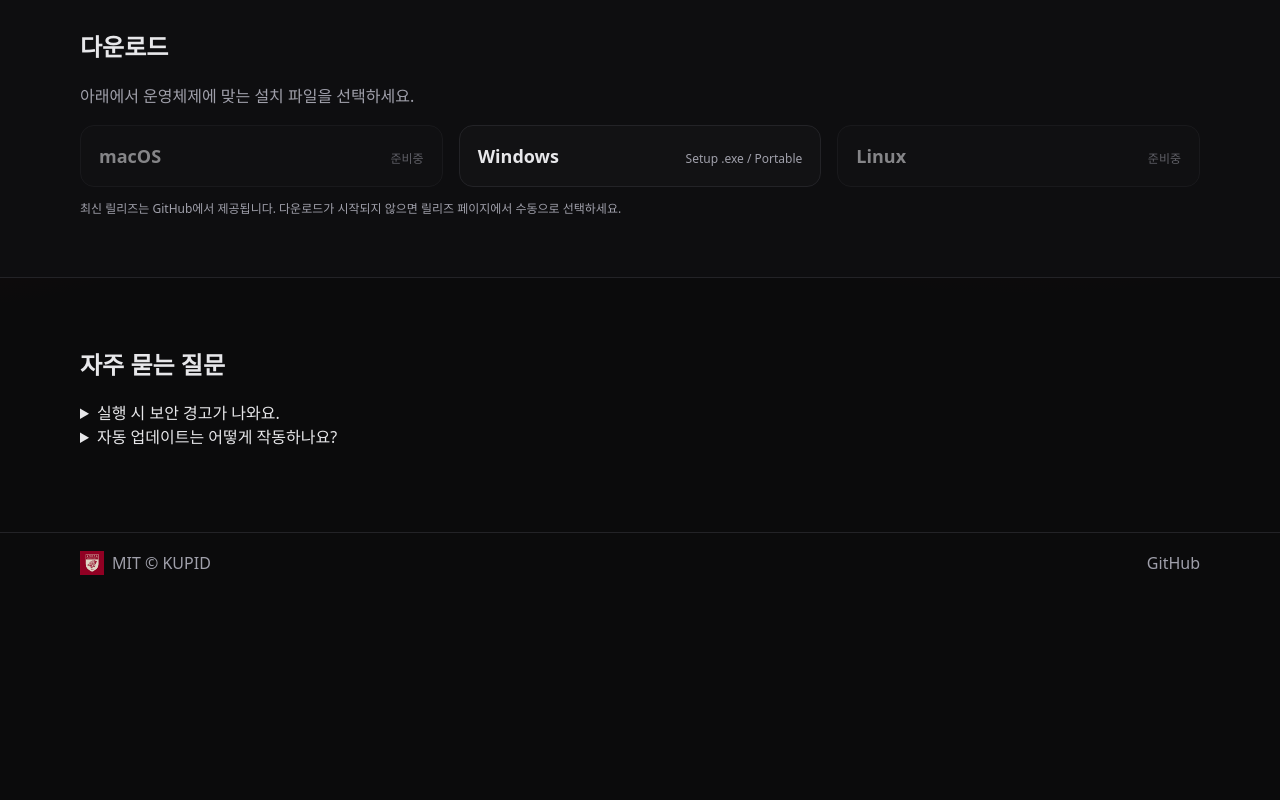
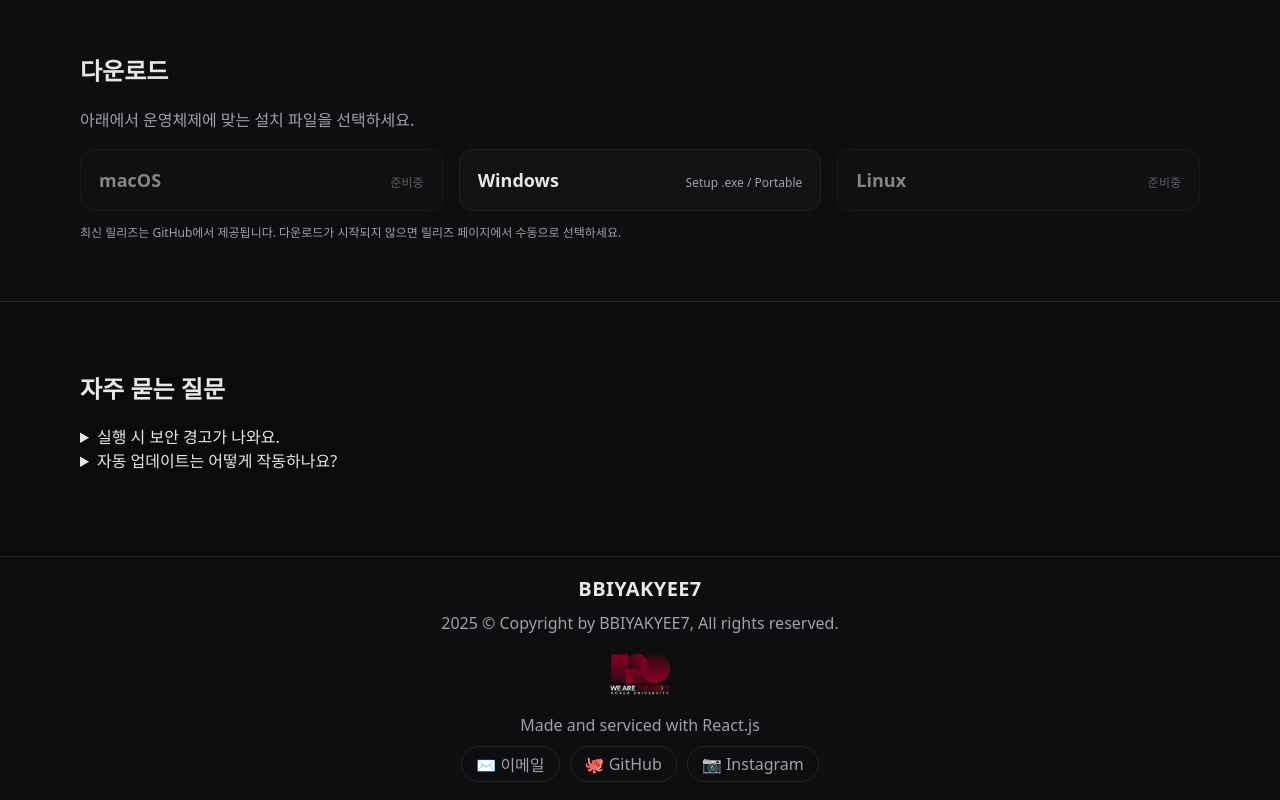
Before and after one commit to BBIYAKYEE7/KUPID, a React (Create React App) app in the folder web/: page / in a window 1280 px wide. Shown: the part 725-1525 px from the top of the page. Before the commit the page ends 1318 px from the top, so only its background shows below. Built offline with nearby package versions, Linux system fonts and the light colour scheme; a web font is replaced by a local one.

Commit message:
푸터 바꿨어요

```diff
--- a/web/public/index.html
+++ b/web/public/index.html
@@ -2,14 +2,15 @@
 <html lang="en">
   <head>
     <meta charset="utf-8" />
-    <link rel="icon" href="%PUBLIC_URL%/favicon.ico" />
+    <link rel="icon" type="image/png" href="%PUBLIC_URL%/images/korea.png" />
+    <link rel="shortcut icon" type="image/png" href="%PUBLIC_URL%/images/korea.png" />
     <meta name="viewport" content="width=device-width, initial-scale=1" />
     <meta name="theme-color" content="#000000" />
     <meta
       name="description"
       content="Web site created using create-react-app"
     />
-    <link rel="apple-touch-icon" href="%PUBLIC_URL%/logo192.png" />
+    <link rel="apple-touch-icon" href="%PUBLIC_URL%/images/korea.png" />
     <link rel="preconnect" href="https://cdn.jsdelivr.net" crossorigin>
     <link rel="stylesheet" href="https://cdn.jsdelivr.net/npm/pretendard@latest/dist/web/static/pretendard.css" crossorigin>
     <!--
@@ -26,7 +27,7 @@
       work correctly both with client-side routing and a non-root public URL.
       Learn how to configure a non-root public URL by running `npm run build`.
     -->
-    <title>React App</title>
+    <title>KUPID 다운로드</title>
   </head>
   <body>
     <noscript>You need to enable JavaScript to run this app.</noscript>
--- a/web/src/App.css
+++ b/web/src/App.css
@@ -70,8 +70,17 @@ body {
 .os { font-size: 18px; font-weight: 700; }
 .hint { color: var(--muted); font-size: 12px; }
 
-.footer { border-top: 1px solid var(--border); padding: 18px 0; color: var(--muted); }
+.footer { border-top: 1px solid var(--border); padding: 18px 0; color: var(--muted); background: #0e0e10; }
 .footer .container { display: flex; gap: 12px; align-items: center; justify-content: space-between; }
+.footer-inner { display: flex; flex-direction: column; align-items: center; gap: 10px; text-align: center; width: 100%; }
+.footer-brand { color: var(--text); margin: 0; font-size: 20px; font-weight: 700; letter-spacing: 0.4px; }
+.footer-sub { margin: 0; color: var(--muted); }
+.footer-badge { width: 60px; height: auto; opacity: 0.95; }
+.footer-links { display: flex; align-items: center; gap: 12px; }
+.footer-ctas { display: flex; gap: 10px; flex-wrap: wrap; justify-content: center; }
+.btn-footer { display: inline-flex; align-items: center; gap: 8px; height: 36px; padding: 0 14px; border-radius: 999px; border: 1px solid var(--border); background: transparent; color: var(--text); text-decoration: none; box-shadow: 0 0 0 0 transparent; transition: box-shadow .2s, transform .05s, background .2s, color .2s; }
+.btn-footer:hover { box-shadow: 0 0 0 4px var(--ring); }
+.btn-footer:active { transform: translateY(1px); }
 .footer a { color: var(--muted); text-decoration: none; }
 .footer a:hover { color: var(--text); }
 
--- a/web/src/App.js
+++ b/web/src/App.js
@@ -89,7 +89,7 @@ function App() {
             </li>
             <li>
               <h3>크로스 플랫폼</h3>
-              <p>macOS, Windows, Linux에서 동일한 경험을 제공합니다.</p>
+              <p>macOS, Windows, Linux에서 동일한 경험을 제공할 예정입니다. 현재는 Windows 버전만 제공됩니다.</p>
             </li>
           </ul>
         </section>
@@ -137,11 +137,17 @@ function App() {
 
       <footer className="footer" role="contentinfo">
         <div className="container">
-          <div style={{display:'flex',alignItems:'center',gap:8}}>
-            <img src="/images/korea.png" alt="고려대학교 아이콘" width="24" height="24" />
-            <span>MIT © KUPID</span>
+          <div className="footer-inner">
+            <h3 className="footer-brand">BBIYAKYEE7</h3>
+            <p className="footer-sub">2025 © Copyright by BBIYAKYEE7, All rights reserved.</p>
+            <img className="footer-badge" src="/images/kuni120-2.png" alt="고려대 120주년 배지" />
+            <p className="footer-sub">Made and serviced with React.js</p>
+            <div className="footer-ctas">
+              <a className="btn-footer" href="mailto:bbiyakyee7@gmail.com" aria-label="Email">✉️ 이메일</a>
+              <a className="btn-footer" href="https://github.com/BBIYAKYEE7" target="_blank" rel="noopener noreferrer" aria-label="GitHub">🐙 GitHub</a>
+              <a className="btn-footer" href="https://instagram.com/bbiyakyee7" target="_blank" rel="noopener noreferrer" aria-label="Instagram">📷 Instagram</a>
+            </div>
           </div>
-          <a href="https://github.com/BBIYAKYEE7/KUPID" target="_blank" rel="noopener noreferrer">GitHub</a>
         </div>
       </footer>
     </div>
```
Also changed, not shown: web/public/images/kuni120-2.png (added).
